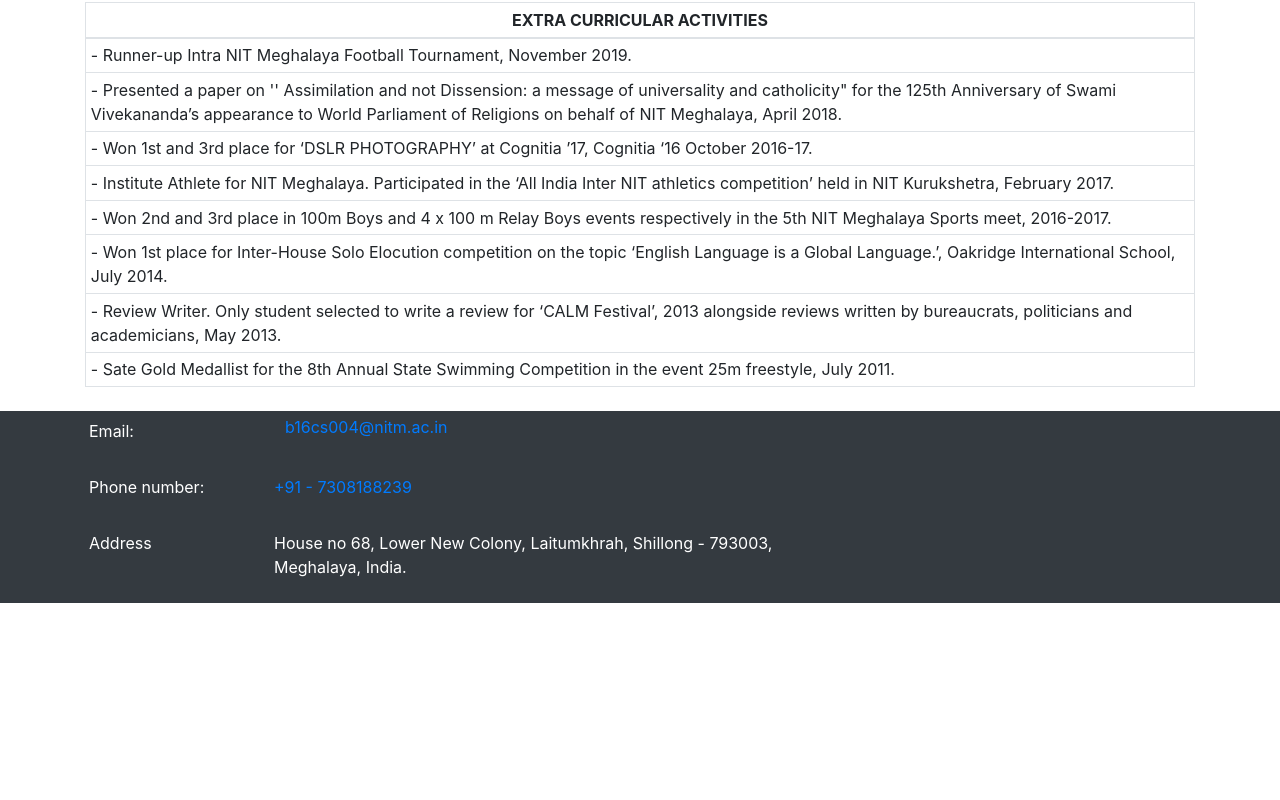
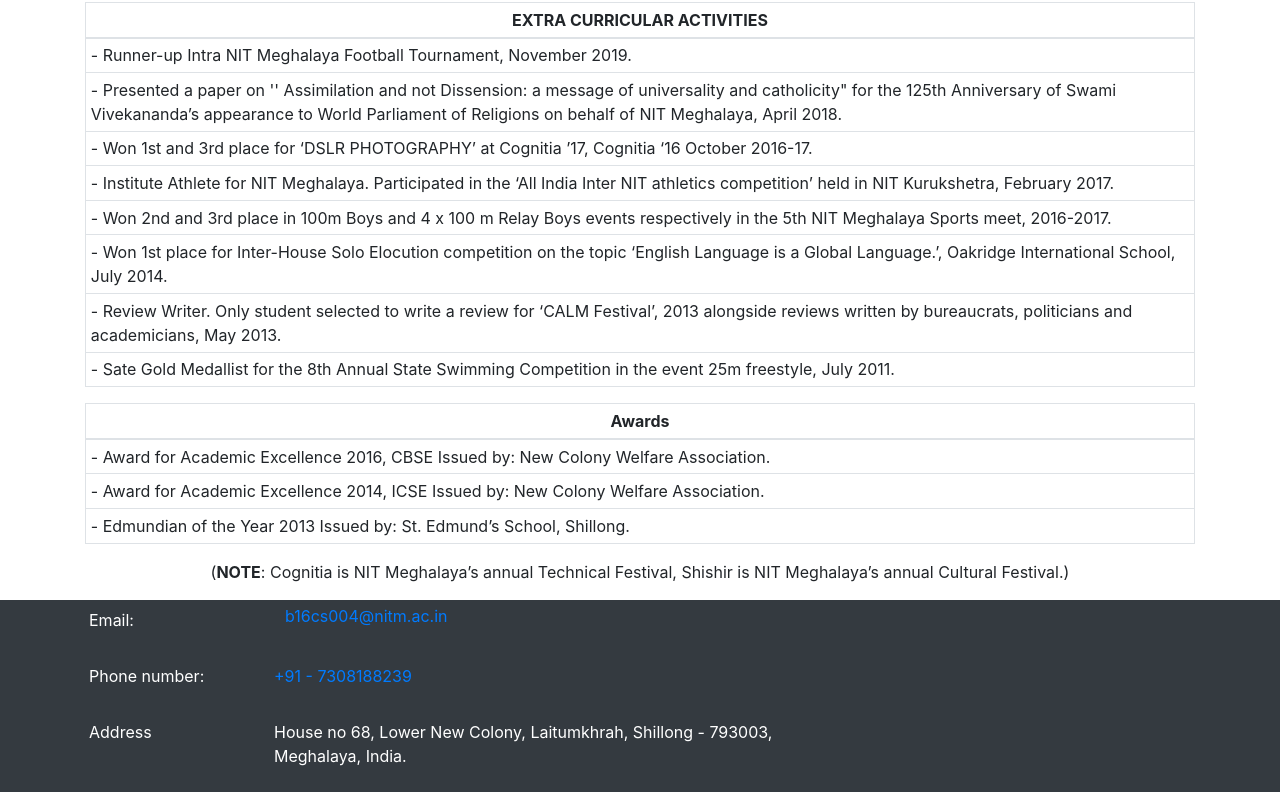
Before and after one commit to Mawlong/CV, a React (Create React App) app in the folder cv/: page / in a window 1280 px wide. Shown: the part 1861-2661 px from the top of the page. Before the commit the page ends 2472 px from the top, so only its background shows below. Built offline with nearby package versions, Linux system fonts and the light colour scheme; the HTML template or start-up script is replaced by a standard one.

Commit message:
added Awards

```diff
--- a/cv/src/App.js
+++ b/cv/src/App.js
@@ -7,6 +7,8 @@
 import Responsibility from './components/posResponsibility'
 import Projects from './components/projects'
 import ExtraCurricular from './components/extraCurricular'
+import Awards from './components/awards'
+
 
 
 import Navigation from './components/navbar';
@@ -22,6 +24,12 @@
       <Responsibility/>
       <Projects/>
       <ExtraCurricular/>
+      <Awards/>
+
+      <div align="center">
+        <p>(<b>NOTE</b>: Cognitia is NIT Meghalaya’s annual Technical Festival, Shishir is NIT Meghalaya’s annual Cultural Festival.)</p>
+      </div>
+
       <Footer/>
     </div>
 
--- /dev/null
+++ b/cv/src/components/awards.js
@@ -0,0 +1,34 @@
+import React from 'react'
+import {Container, Table} from 'react-bootstrap'
+
+function awards() {
+    return (
+        <Container>
+            <Table responsive bordered size="sm">
+                <thead>
+                    <th>
+                        Awards
+                    </th>
+                </thead>
+
+                <tbody align="left">
+
+                    <tr>
+                        <td>- Award for Academic Excellence 2016, CBSE Issued by: New Colony Welfare Association.</td>
+                    </tr>
+
+                    <tr>
+                        <td>- Award for Academic Excellence 2014, ICSE Issued by: New Colony Welfare Association.</td>
+                    </tr>
+
+                    <tr>
+                        <td>- Edmundian of the Year 2013 Issued by: St. Edmund’s School, Shillong.</td>
+                    </tr>
+
+                </tbody>
+            </Table>
+        </Container>
+    )
+}
+
+export default awards
```
